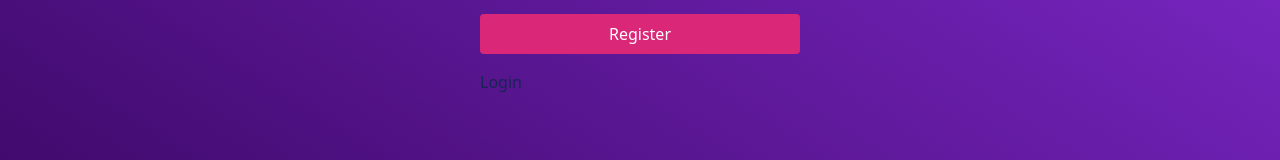
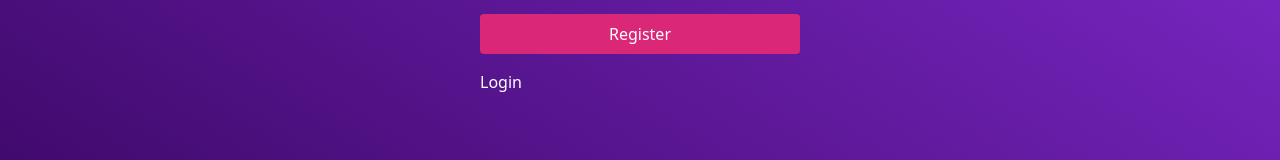
Before and after one commit to Mueez-khan/chatfy, a React (Vite) app in the folder frontend/: page /register in a window 1280 px wide. Shown: the part 531-691 px from the top of the page. Built offline with nearby package versions, Linux system fonts and the light colour scheme.

Commit message:
Update Register.jsx

```diff
--- a/frontend/src/pages/Register.jsx
+++ b/frontend/src/pages/Register.jsx
@@ -110,7 +110,7 @@ export default function Register() {
           {loading ? "Loading ..." : "Register"}
         </button>
          <div>
-        <button onClick={navigateToLogin} className="text-blue-950 mt-4 ">Login</button>
+        <button onClick={navigateToLogin} className="text-white mt-4 ">Login</button>
         </div>
       </form>
     </div>
```
